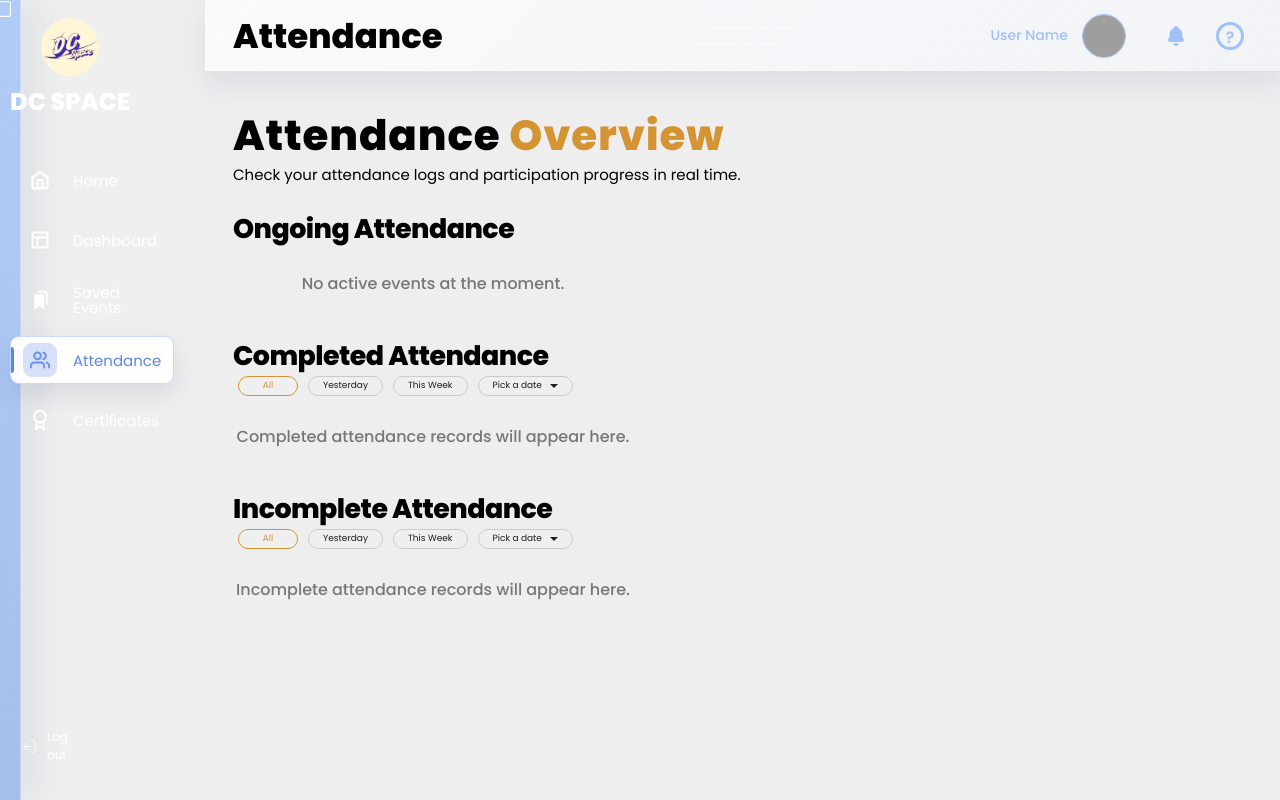
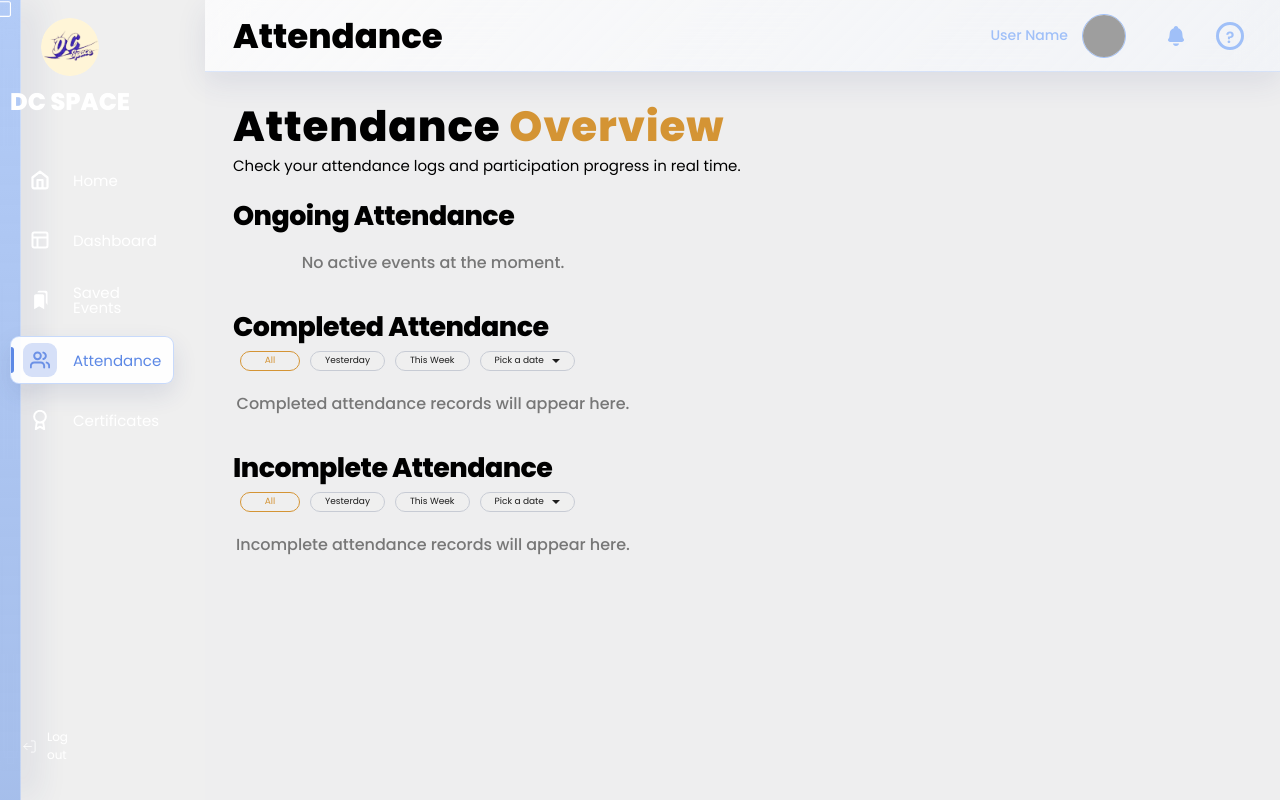
Before and after one commit to misxabien/DCSPACE_NEXT_WEB, a Next.js app: page /attendance in a window 1280 px wide. Built offline with nearby package versions, Linux system fonts and the light colour scheme; grey boxes are pictures that could not be loaded; a web font is replaced by a local one.

Commit message:
Adjusted the placement of the attendance page contents.

```diff
--- a/styles/pages/attendance.css
+++ b/styles/pages/attendance.css
@@ -32,13 +32,13 @@ main.main::-webkit-scrollbar,
 .main__grid-wrap {
   flex: 1;
   min-width: 0;
-  padding: 42px var(--content-pad-right, 36px) 42px var(--content-pad-left, 28px);
+  padding: 33px var(--content-pad-right, 36px) 42px var(--content-pad-left, 28px);
 }
 
 .attendance-shell {
   width: 100%;
   display: grid;
-  gap: 30px;
+  gap: 26px;
   margin: 0;
 }
 
@@ -69,7 +69,7 @@ main.main::-webkit-scrollbar,
 
 .attendance-section {
   display: grid;
-  gap: 12px;
+  gap: 10px;
 }
 
 .attendance-section h2 {
@@ -87,8 +87,8 @@ main.main::-webkit-scrollbar,
   flex-wrap: wrap;
   align-items: center;
   gap: 10px;
-  margin-top: -6px;
-  padding-left: 5px;
+  margin: 0;
+  padding-left: 7px;
 }
 
 .attendance-filter-wrap {
@@ -189,10 +189,10 @@ main.main::-webkit-scrollbar,
 
 .completed-empty-message {
   grid-column: 1 / -1;
-  min-height: 58px;
+  min-height: 42px;
   display: grid;
   place-items: center;
-  margin: 0;
+  margin: 2px 0 4px;
   color: #777777;
   font-size: 16px;
   font-weight: 500;
@@ -337,7 +337,7 @@ main.main::-webkit-scrollbar,
 
 @media (max-width: 760px) {
   .main__grid-wrap {
-    padding: 32px var(--content-pad-mobile, 16px) 36px;
+    padding: 27px var(--content-pad-mobile, 16px) 36px;
   }
 
   .attendance-filters {
```
